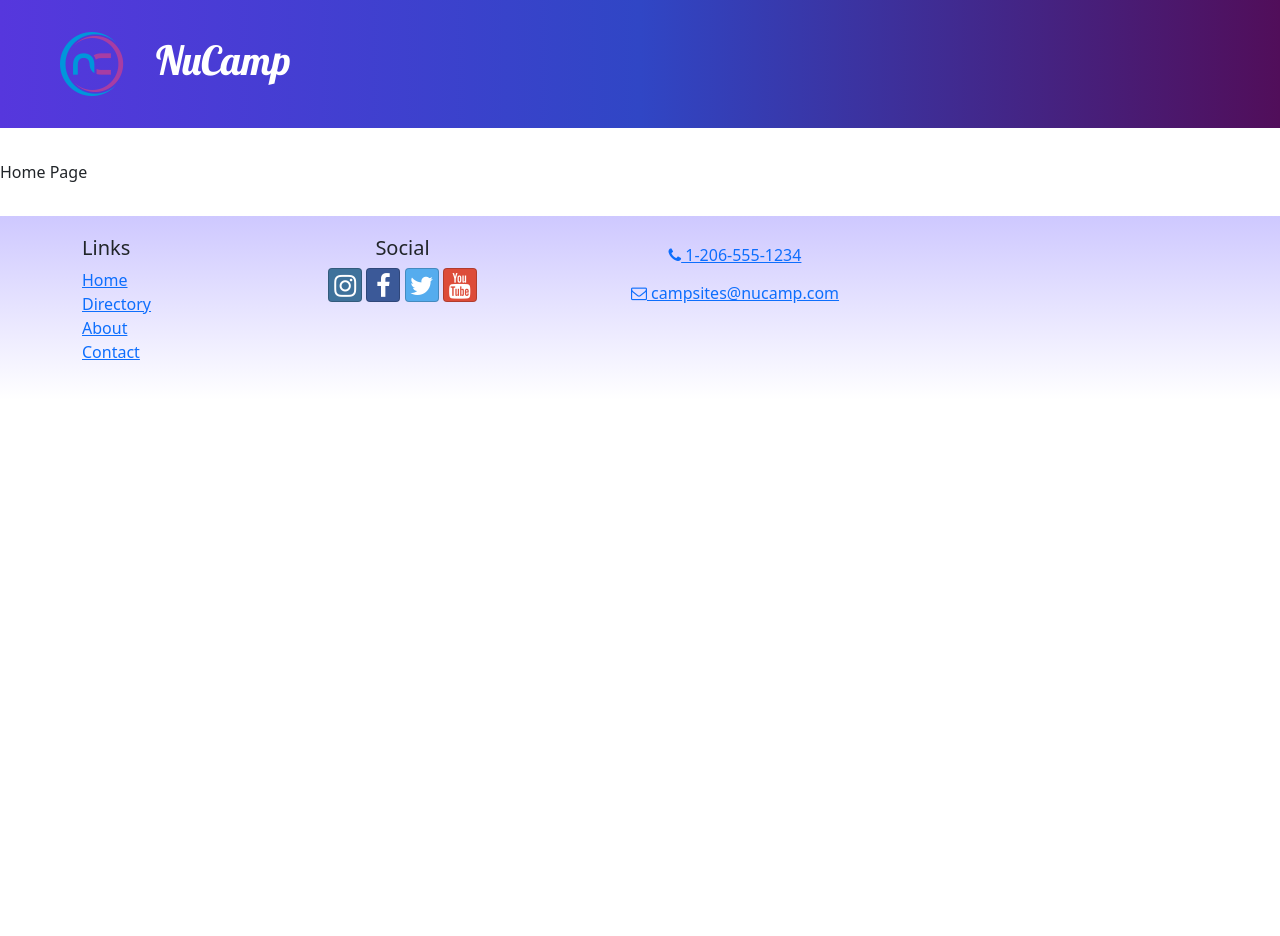
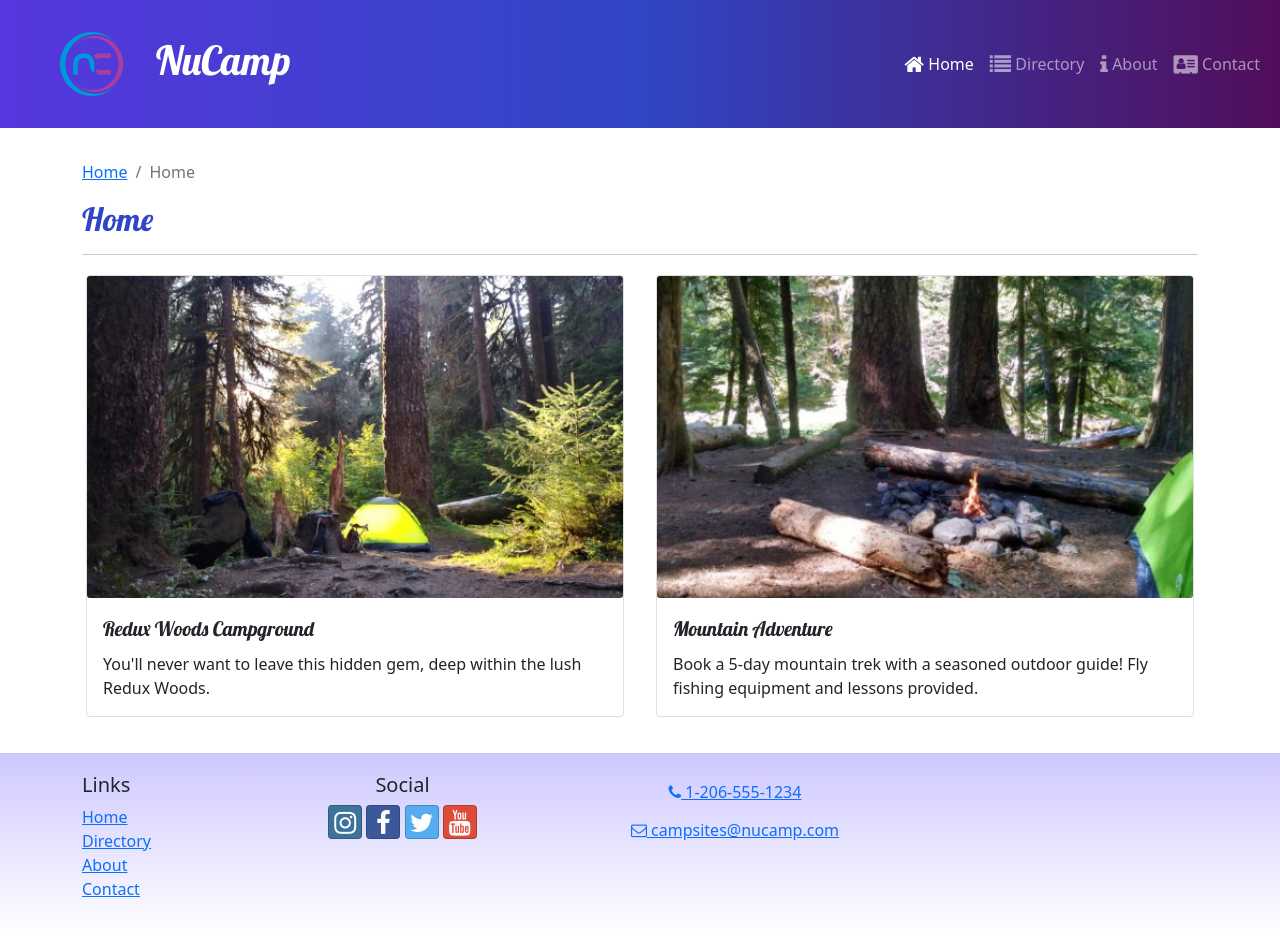
Before and after one commit to masaaapotat/MASAAnucamp, a React (Create React App) app in the folder nucampsite/: page / in a window 1280 px wide. Before the commit the page ends 800 px from the top, so only its background shows below. Built offline with nearby package versions, Linux system fonts and the light colour scheme.

Commit message:
all changes

```diff
--- a/nucampsite/src/App.js
+++ b/nucampsite/src/App.js
@@ -6,6 +6,7 @@ import './App.css';
 import { Route, Routes } from 'react-router-dom';
 import HomePage from './pages/HomePage';
 import ContactPage from './pages/ContactPage';
+import CampsiteDetailPage from './pages/CampsiteDetailPage';
 
 function App() {
     return (
@@ -15,6 +16,11 @@ function App() {
                 <Route path = '/' element = {<HomePage/>}/>
                 <Route path = 'contact' element = {<ContactPage/>} />
                 <Route path = 'directory' element = {<CampsitesDirectoryPage/>}/>
+                <Route
+                    path='directory/:campsiteId'
+                    element={<CampsiteDetailPage />}
+                />
+
             </Routes>
             <Footer />
         </div>
--- a/nucampsite/src/components/Header.js
+++ b/nucampsite/src/components/Header.js
@@ -1,61 +1,51 @@
 import { useState } from 'react';
-//reactstrap
-import {Navbar,
+import {
+    Navbar,
     NavbarBrand,
     Collapse,
     NavbarToggler,
     Nav,
-        NavItem} from 'reactstrap';
-//logo
+    NavItem,
+} from 'reactstrap';
 import { NavLink } from 'react-router-dom';
 import NucampLogo from '../app/assets/img/logo.png';
 
+const Header = () => {
+    const [menuOpen, setMenuOpen] = useState(false);
 
-//creating the Header component
-const Header = () => {
-    //using the useState hook to set a local state variable
-    const [ menuOpen, setMenuOpen ] = useState (false);
-    return(
-        <Navbar dark color = 'primary' sticky= 'top' expand = 'md'>
-                <NavbarBrand href = '/' className='ms-5'>
-                    <img src = {NucampLogo} alt ='nucamp logo'className='float-start'/>
+    return (
+        <Navbar dark color='primary' sticky='top' expand='md'>
+            <NavbarBrand className='ms-5' href='/'>
+                <img src={NucampLogo} alt='nucamp logo' className='float-start' />
                 <h1 className='mt-1'>NuCamp</h1>
             </NavbarBrand>
-                {/*this causes the NavbarToggler component to toggle the value of menuopen whenever its clicked */}
-                <NavbarToggler onClick = {() => setMenuOpen(!menuOpen)}/>
-                {/**this will cause the navbarroggler component to toggle the walue of menuOpen whenever its clicked */}
-                <Collapse isOpen = {menuOpen}>
-                    <Nav className = 'ms-auto' navbar>
+            <NavbarToggler onClick={() => setMenuOpen(!menuOpen)}/>
+            <Collapse isOpen={menuOpen} navbar>
+                <Nav className='ms-auto' navbar>
                     <NavItem>
-                            <NavLink className= 'nav-link' to ='/'>
+                        <NavLink className='nav-link' to='/'>
                             <i className='fa fa-home fa-lg' /> Home
                         </NavLink>
-
                     </NavItem>
                     <NavItem>
-                            <NavLink className= 'nav-link' to ='/directory'>
+                        <NavLink className='nav-link' to='/directory'>
                             <i className='fa fa-list fa-lg' /> Directory
                         </NavLink>
-
                     </NavItem>
                     <NavItem>
-                            <NavLink className= 'nav-link' to ='/about'>
+                        <NavLink className='nav-link' to='/about'>
                             <i className='fa fa-info fa-lg' /> About
                         </NavLink>
-
                     </NavItem>
                     <NavItem>
-                            <NavLink className= 'nav-link' to ='/contact'>
+                        <NavLink className='nav-link' to='/contact'>
                             <i className='fa fa-address-card fa-lg' /> Contact
                         </NavLink>
-
                     </NavItem>
                 </Nav>
             </Collapse>
-
         </Navbar>
-
     );
-}
+};
 
 export default Header;
--- /dev/null
+++ b/nucampsite/src/components/SubHeader.js
@@ -0,0 +1,28 @@
+import { Col, Row, Breadcrumb, BreadcrumbItem } from "reactstrap";
+import { Link } from "react-router-dom";
+
+const SubHeader = ({ current, detail }) => {
+  return (
+    <Row>
+      <Col>
+        <Breadcrumb>
+          <BreadcrumbItem>
+            <Link to="/">Home</Link>
+          </BreadcrumbItem>
+          {/*conditional rendering with inline logical && operator
+          logica && operator performs short circuit evaluation it checks if left operand is truthy and if the left operand is falsy it doesnt check cos its automatically false */}
+          {detail && (
+            // if detail is true it returns a breadcumpitem
+            <BreadcrumbItem>
+              <Link to="/directory">Directory</Link>
+            </BreadcrumbItem>
+          )}
+          <BreadcrumbItem active>{current}</BreadcrumbItem>
+        </Breadcrumb>
+        <h2>{current}</h2>
+        <hr />
+      </Col>
+    </Row>
+  );
+};
+export default SubHeader;
--- a/nucampsite/src/features/campsites/CampsiteCard.js
+++ b/nucampsite/src/features/campsites/CampsiteCard.js
@@ -1,13 +1,14 @@
 //importing components from reactstrap
-
+import { Link } from 'react-router-dom';
 import {Card, CardImg, CardImgOverlay, CardTitle} from 'reactstrap';
 
 ////defining the component CampsiteCard
 const CampsiteCard = (({ campsite }) => {
     //a const for further destructuring
-    const { image, name } = campsite;
+    const {id, image, name } = campsite;
     //returning statements rendering the things exported from reactstrap
     return(
+        <Link to={`${id}`}>
             <Card>
                 <CardImg
                     width = '100%'
@@ -19,6 +20,7 @@ const CampsiteCard = (({ campsite }) => {
                     <CardTitle>{name}</CardTitle>
                 </CardImgOverlay>
             </Card>
+        </Link>
     );
 })
 
--- a/nucampsite/src/features/campsites/CampsitesList.js
+++ b/nucampsite/src/features/campsites/CampsitesList.js
@@ -2,7 +2,7 @@ import { Col, Row, } from 'reactstrap';
 import CampsiteCard from "./CampsiteCard";
 import { selectAllCampsites } from './CampsitesSlice';
 
-const CampsitesList = ({ setCampsiteId }) => {
+const CampsitesList = () => {
     const campsites = selectAllCampsites();
 
     return (
@@ -13,7 +13,7 @@ const CampsitesList = ({ setCampsiteId }) => {
                         md="5"
                         className="m-4"
                         key={campsite.id}
-                        onClick = {() => setCampsiteId(campsite.id)}
+
                         >
                         <CampsiteCard campsite={campsite} />
                     </Col>
--- a/nucampsite/src/features/campsites/CampsitesSlice.js
+++ b/nucampsite/src/features/campsites/CampsitesSlice.js
@@ -11,5 +11,10 @@ export const selectAllCampsites = () => {
 
 //function takes an argument of id and returns the first object in the CAMPSITES array with a matching id
 export const selectCampsiteById = (id) => {
-    return CAMPSITES.find((campsite) => campsite.id === id);
+    return CAMPSITES.find((campsite) => campsite.id === parseInt(id));
 }
+// find expects a single argument of a function and this function should be  a testing function, whenever this function returns a truthy value then our test has passed
+// we wamt to return a featured object w a return value of true
+export const selectFeaturedCampsite = () => {
+    return CAMPSITES.find((campsite) => campsite.featured);
+};
--- /dev/null
+++ b/nucampsite/src/features/display/DisplayCard.js
@@ -0,0 +1,16 @@
+import { Card, CardImg, CardText, CardBody, CardTitle } from 'reactstrap';
+
+const DisplayCard = ({ item }) => {
+    const { image, name, description } = item;
+    return (
+        <Card>
+            <CardImg src={image} alt={name} />
+            <CardBody>
+                <CardTitle>{name}</CardTitle>
+                <CardText>{description}</CardText>
+            </CardBody>
+        </Card>
+    );
+};
+
+export default DisplayCard;
--- /dev/null
+++ b/nucampsite/src/features/display/DisplayList.js
@@ -0,0 +1,22 @@
+import { Col, Row } from 'reactstrap';
+import DisplayCard from './DisplayCard';
+import { selectFeaturedCampsite } from '../campsites/CampsitesSlice';
+import { selectFeaturedPromotion } from '../promotions/promotionsSlice';
+
+const DisplayList = () => {
+    const items = [selectFeaturedCampsite(), selectFeaturedPromotion()];
+
+    return (
+        <Row>
+            {items.map((item, idx) => {
+                return (
+                    <Col md className='m-1' key={idx}>
+                        <DisplayCard item={item} />
+                    </Col>
+                );
+            })}
+        </Row>
+    );
+};
+
+export default DisplayList;
--- /dev/null
+++ b/nucampsite/src/features/promotions/promotionsSlice.js
@@ -0,0 +1,6 @@
+import { PROMOTIONS } from '../../app/shared/PROMOTIONS';
+
+export const selectFeaturedPromotion = () => {
+    // looks for the first item where the featured promotion is set to true
+    return PROMOTIONS.find((promotion) => promotion.featured);
+};
--- /dev/null
+++ b/nucampsite/src/pages/CampsiteDetailPage.js
@@ -0,0 +1,21 @@
+import { Container, Row } from 'reactstrap';
+import { useParams } from 'react-router-dom';
+import { selectCampsiteById } from '../features/campsites/CampsitesSlice';
+import CampsiteDetail from '../features/campsites/CampsiteDetail';
+import SubHeader from '../components/SubHeader';
+
+const CampsiteDetailPage = () => {
+    const { campsiteId } = useParams();
+    // returns a campsite object from the campsite array that matches this id
+    const campsite = selectCampsiteById(campsiteId);
+
+    return (
+        <Container>
+            <SubHeader current={campsite.name} detail={true} />
+            <Row>
+                <CampsiteDetail campsite={campsite} />
+            </Row>
+        </Container>
+    );
+};
+export default CampsiteDetailPage;
--- a/nucampsite/src/pages/CampsitesDirectoryPage.js
+++ b/nucampsite/src/pages/CampsitesDirectoryPage.js
@@ -1,23 +1,18 @@
-import { useState } from "react";
-import { Container, Row, Col } from "reactstrap";
-import CampsiteDetail from "../features/campsites/CampsiteDetail";
+// import { useState } from "react";
+import { Container } from "reactstrap";
+// import CampsiteDetail from "../features/campsites/CampsiteDetail";
 import CampsitesList from "../features/campsites/CampsitesList";
-import { selectCampsiteById } from "../features/campsites/CampsitesSlice";
+// import { selectCampsiteById } from "../features/campsites/CampsitesSlice";
+import SubHeader from "../components/SubHeader";
 
 const CampsitesDirectoryPage = () => {
-  const [campsiteId, setCampsiteId] = useState(0);
-  const selectedCampsite = selectCampsiteById(campsiteId);
+  // const [campsiteId, setCampsiteId] = useState(0);
+  // const selectedCampsite = selectCampsiteById(campsiteId);
 
   return (
     <Container>
-      <Row>
-        <Col sm="5" md="7">
-          <CampsitesList setCampsiteId={setCampsiteId} />
-        </Col>
-        <Col sm="7" md="5">
-          <CampsiteDetail campsite={selectedCampsite} />
-        </Col>
-      </Row>
+      <SubHeader current='Directory'/>
+       <CampsitesList  />
     </Container>
   );
 };
--- a/nucampsite/src/pages/HomePage.js
+++ b/nucampsite/src/pages/HomePage.js
@@ -1,5 +1,14 @@
-const   HomePage=()=>{
+import { Container } from 'reactstrap';
+import DisplayList from '../features/display/DisplayList';
+import SubHeader from '../components/SubHeader';
 
-    return <div>Home Page</div>;
+const HomePage = () => {
+    return (
+        <Container>
+            <SubHeader current='Home'/>
+            <DisplayList />
+        </Container>
+    );
 };
+
 export default HomePage;
```
Lines whose indentation alone changed are shown as unchanged.
